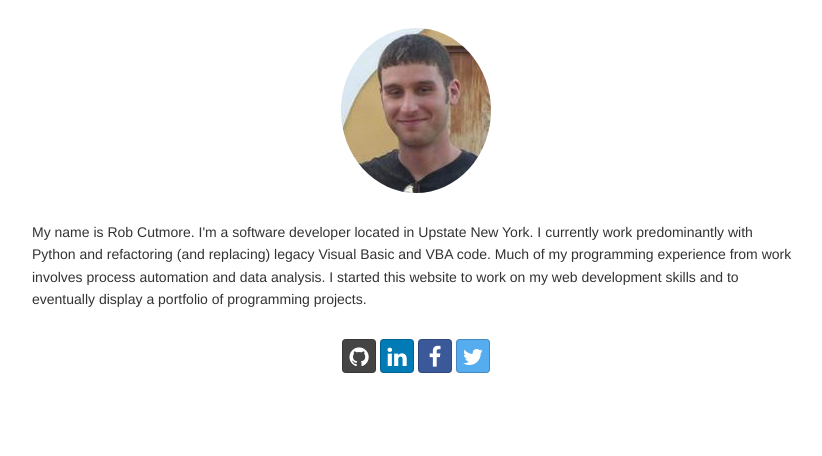
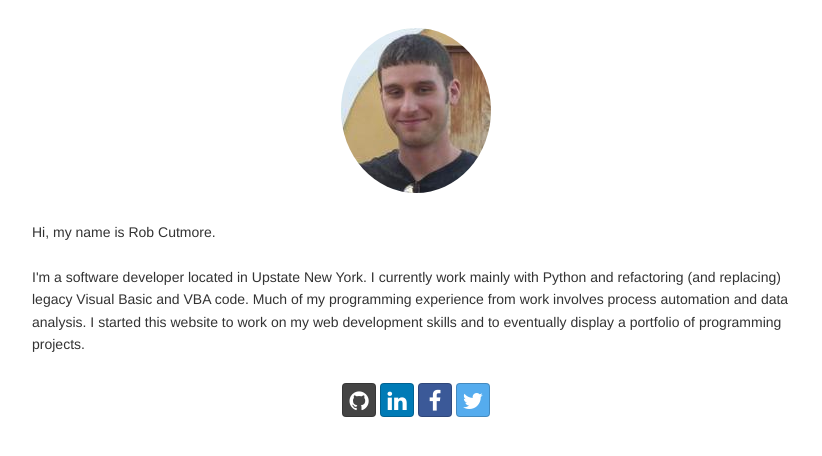
Before and after one commit to rcutmore/robcutmore.com, a Django app: page /about/ in a window 1280 px wide. Shown: the part 51-507 px from the top of the page, without its empty margins (224-1046 px from the left). Run offline with Django 3.2, Linux system fonts and the light colour scheme; parts of the project's set-up code (start-up, migrations or seed data) failed here and were passed over; some libraries are stand-ins or nearby versions.

Commit message:
Update about description.

```diff
--- a/robcutmore-com/templates/about.html
+++ b/robcutmore-com/templates/about.html
@@ -6,13 +6,17 @@
     <div class="content-container">
         <img class="img-circle profile-image about-container" src="{% static 'images/rob.jpg' %}">
 
-        <p class="about-container">
-            My name is Rob Cutmore. I'm a software developer located in Upstate New York.
-            I currently work predominantly with Python and refactoring (and replacing) legacy
-            Visual Basic and VBA code. Much of my programming experience from work involves
-            process automation and data analysis. I started this website to work on my web
-            development skills and to eventually display a portfolio of programming projects.
+        <div class="about-container">
+        <p>Hi, my name is Rob Cutmore.</p>
+
+        <p>
+            I'm a software developer located in Upstate New York. I currently work mainly
+            with Python and refactoring (and replacing) legacy Visual Basic and VBA code.
+            Much of my programming experience from work involves process automation and
+            data analysis. I started this website to work on my web development skills and
+            to eventually display a portfolio of programming projects.
         </p>
+        </div>
 
         <div class="social-button-container about-container">
             <div class="social-buttons">
```
